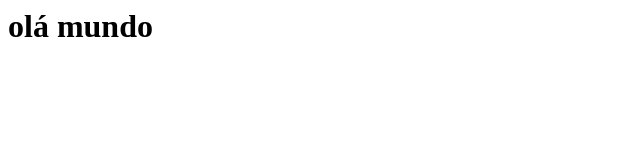
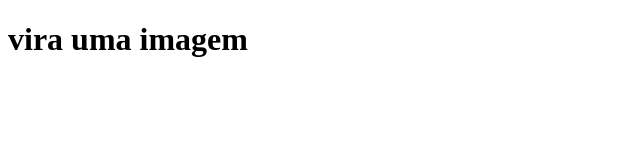
Before and after one commit to tefyynha/olamundoo, a plain HTML site: page index.html in a window 1280 px wide. Shown: the whole page, without its empty margins (0-640 px from the left). Drawn offline with Linux system fonts and the light colour scheme.

Commit message:
taylor swift

```diff
--- a/index.html
+++ b/index.html
@@ -1 +1,11 @@
-<h1>olá mundo</h1>
+<!DOCTYPE html>
+<html lang="en">
+<head>
+    <meta charset="UTF-8">
+    <meta name="viewport" content="width=device-width, initial-scale=1.0">
+    <title>Document</title>
+</head>
+<body>
+ <h1>vira uma imagem</h1>
+</body>
+</html>
```
Also changed, not shown: style.css (added), 1 other file.
